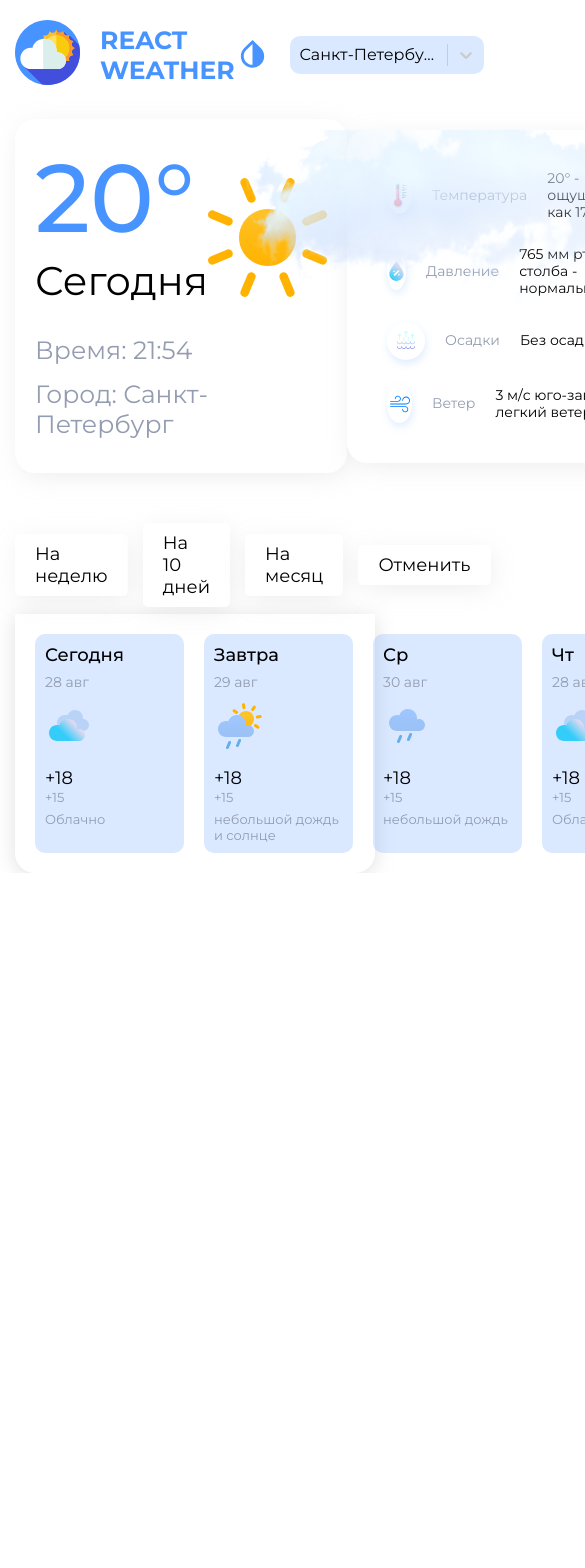
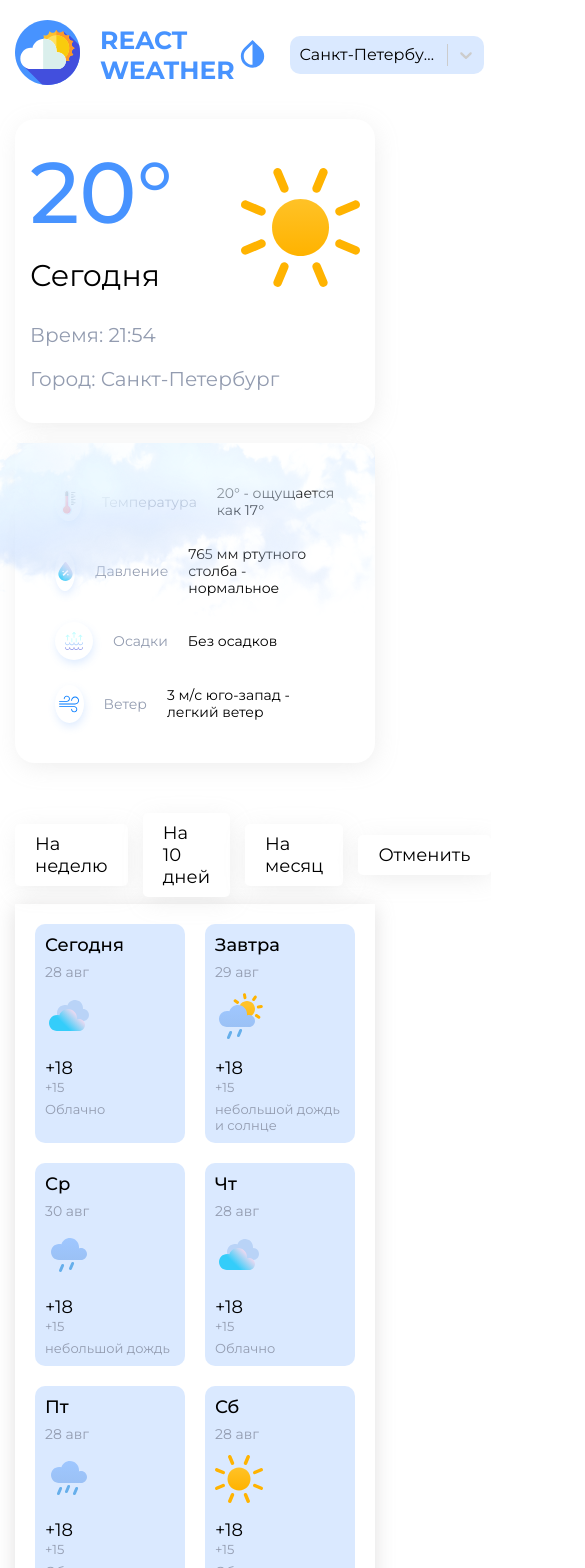
Before and after one commit to Vincent-tt-cyber/Weather-app, a React (Vite) app: page / in a window 390 px wide. Shown: the top 1568 px of the page, 585 px wide, since content can reach past the window. Before the commit the page ends 873 px from the top, so only its background shows below. Built offline with nearby package versions, Linux system fonts and the light colour scheme.

Commit message:
Неполная адаптация

```diff
--- a/src/pages/Home/Home.module.scss
+++ b/src/pages/Home/Home.module.scss
@@ -8,3 +8,9 @@
   justify-content: space-between;
   margin: 0px 0px 50px 0px;
 }
+
+@media (max-width: 1080px) {
+  .wrapper {
+    flex-direction: column;
+  }
+}
--- a/src/pages/Home/components/Days/Days.module.scss
+++ b/src/pages/Home/components/Days/Days.module.scss
@@ -101,3 +101,32 @@
     color: #fff;
   }
 }
+
+@media (max-width: 1240px) {
+  .days {
+    grid-template-columns: repeat(7, 1fr);
+    // grid-gap: 20px 20px;
+    // grid-template-rows: repeat(auto, 1fr);
+  }
+}
+@media (max-width: 1024px) {
+  .days {
+    grid-template-columns: repeat(4, 1fr);
+    grid-gap: 20px 20px;
+    grid-template-rows: repeat(auto, 1fr);
+  }
+}
+@media (max-width: 700px) {
+  .days {
+    grid-template-columns: repeat(3, 1fr);
+    grid-gap: 20px 20px;
+    grid-template-rows: repeat(auto, 1fr);
+  }
+}
+@media (max-width: 500px) {
+  .days {
+    grid-template-columns: repeat(2, 1fr);
+    grid-gap: 20px 20px;
+    grid-template-rows: repeat(auto, 1fr);
+  }
+}
--- a/src/pages/Home/components/ThisDay/ThisDay.module.scss
+++ b/src/pages/Home/components/ThisDay/ThisDay.module.scss
@@ -7,6 +7,7 @@
   background-color: var(#{--components-background-default});
   box-shadow: $box-shadow;
   border-radius: $border-radius;
+  margin: 0px 20px 0px 0px;
   &-weekday {
     font-weight: 400;
     font-size: 40px;
@@ -53,3 +54,36 @@
     }
   }
 }
+
+@media (max-width: 1240px) {
+  .this__day {
+    padding: 15px;
+  }
+
+  .this__temp {
+    font-size: 86px;
+  }
+
+  .this__day {
+    &-weekday {
+      font-size: 30px;
+      margin: 0px 0px 20px 0px;
+    }
+  }
+  .bottom__block {
+    .this {
+      &__time {
+        font-size: 20px;
+      }
+      &__city {
+        font-size: 20px;
+      }
+    }
+  }
+}
+
+@media (max-width: 1080px) {
+  .this__day {
+    margin: 0px 0px 20px 0px;
+  }
+}
```
